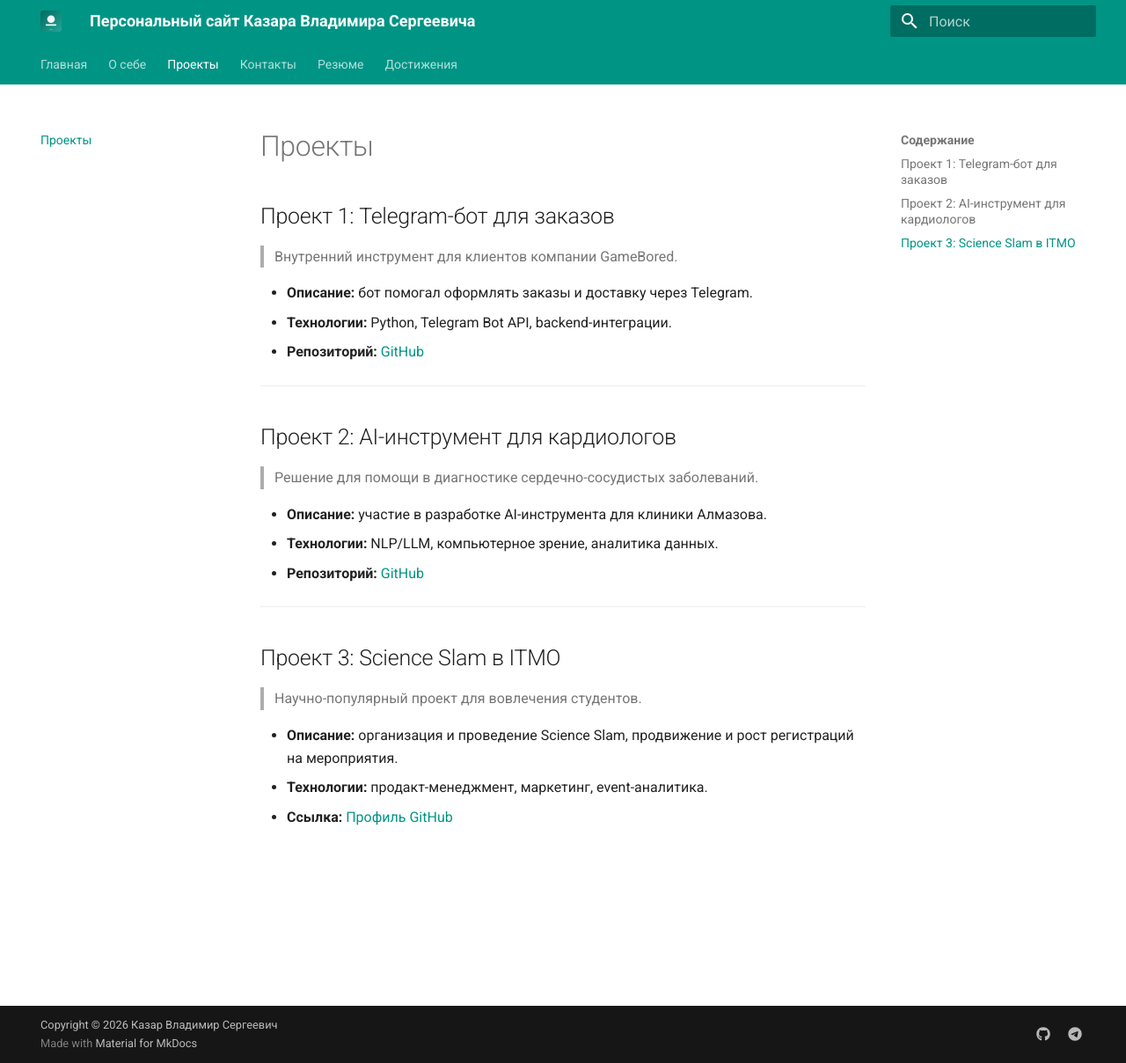
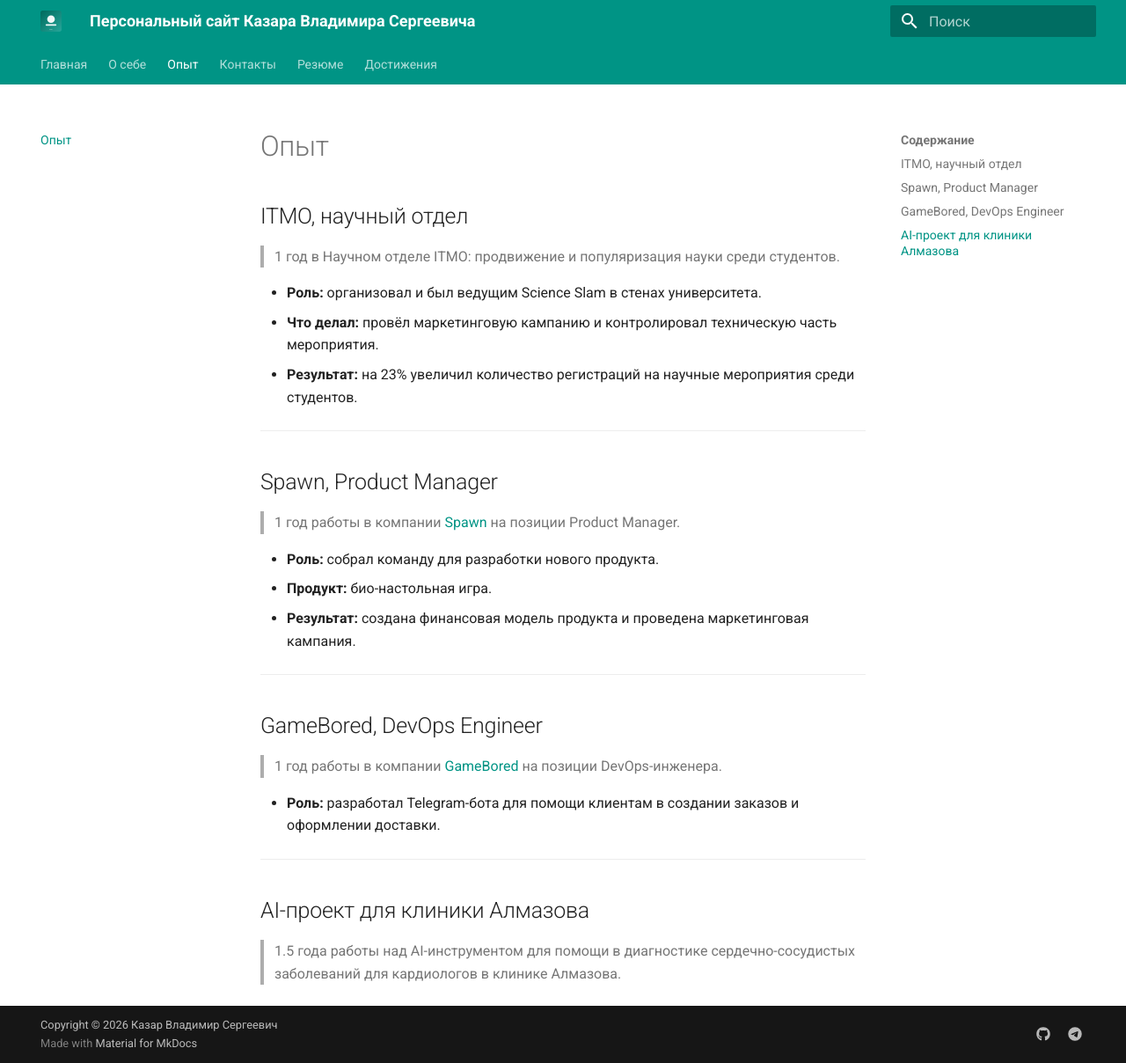
Before and after one commit to SENATOROVAI/web-development, an MkDocs documentation site: the page built from docs/projects.md, in a window 1280 px wide and 1208 px high. Shown: the whole window at 88% size. Built offline with MkDocs 1.6.1 and Material for MkDocs 9.7.7, drawn with Linux system fonts in a browser that asks for light colours.

Commit message:
update info
update info

```diff
--- a/docs/projects.md
+++ b/docs/projects.md
@@ -1,29 +1,33 @@
-# Проекты
+# Опыт
 
-## Проект 1: Telegram-бот для заказов
+## ITMO, научный отдел
 
-> Внутренний инструмент для клиентов компании GameBored.
+> 1 год в Научном отделе ITMO: продвижение и популяризация науки среди студентов.
 
-- **Описание:** бот помогал оформлять заказы и доставку через Telegram.
-- **Технологии:** Python, Telegram Bot API, backend-интеграции.
-- **Репозиторий:** [GitHub](https://github.com/SENATOROVAI)
+- **Роль:** организовал и был ведущим Science Slam в стенах университета.
+- **Что делал:** провёл маркетинговую кампанию и контролировал техническую часть мероприятия.
+- **Результат:** на 23% увеличил количество регистраций на научные мероприятия среди студентов.
 
 ---
 
-## Проект 2: AI-инструмент для кардиологов
+## Spawn, Product Manager
 
-> Решение для помощи в диагностике сердечно-сосудистых заболеваний.
+> 1 год работы в компании [Spawn](https://spawntech.ru/#home) на позиции Product Manager.
 
-- **Описание:** участие в разработке AI-инструмента для клиники Алмазова.
-- **Технологии:** NLP/LLM, компьютерное зрение, аналитика данных.
-- **Репозиторий:** [GitHub](https://github.com/SENATOROVAI)
+- **Роль:** собрал команду для разработки нового продукта.
+- **Продукт:** био-настольная игра.
+- **Результат:** создана финансовая модель продукта и проведена маркетинговая кампания.
 
 ---
 
-## Проект 3: Science Slam в ITMO
+## GameBored, DevOps Engineer
 
-> Научно-популярный проект для вовлечения студентов.
+> 1 год работы в компании [GameBored](https://gamebored.ru/) на позиции DevOps-инженера.
 
-- **Описание:** организация и проведение Science Slam, продвижение и рост регистраций на мероприятия.
-- **Технологии:** продакт-менеджмент, маркетинг, event-аналитика.
-- **Ссылка:** [Профиль GitHub](https://github.com/SENATOROVAI)
+- **Роль:** разработал Telegram-бота для помощи клиентам в создании заказов и оформлении доставки.
+
+---
+
+## AI-проект для клиники Алмазова
+
+> 1.5 года работы над AI-инструментом для помощи в диагностике сердечно-сосудистых заболеваний для кардиологов в клинике Алмазова.
--- a/mkdocs.yml
+++ b/mkdocs.yml
@@ -38,7 +38,7 @@ copyright: Copyright © 2026 Казар Владимир Сергеевич
 nav:
   - Главная: index.md
   - О себе: about.md
-  - Проекты: projects.md
+  - Опыт: projects.md
   - Контакты: contacts.md
   - Резюме: resume.md
   - Достижения: achievements.md
```
Also changed, not shown: docs/resume.md (+4 -4 lines).
